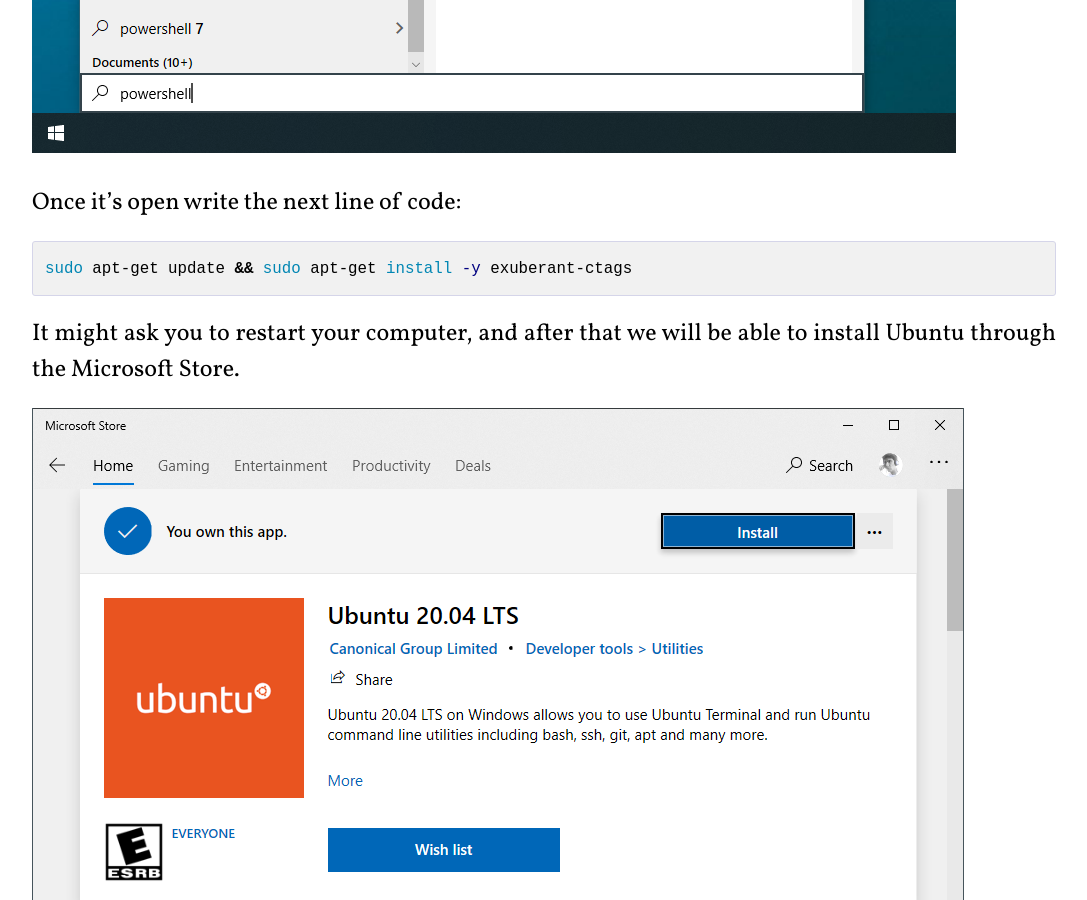
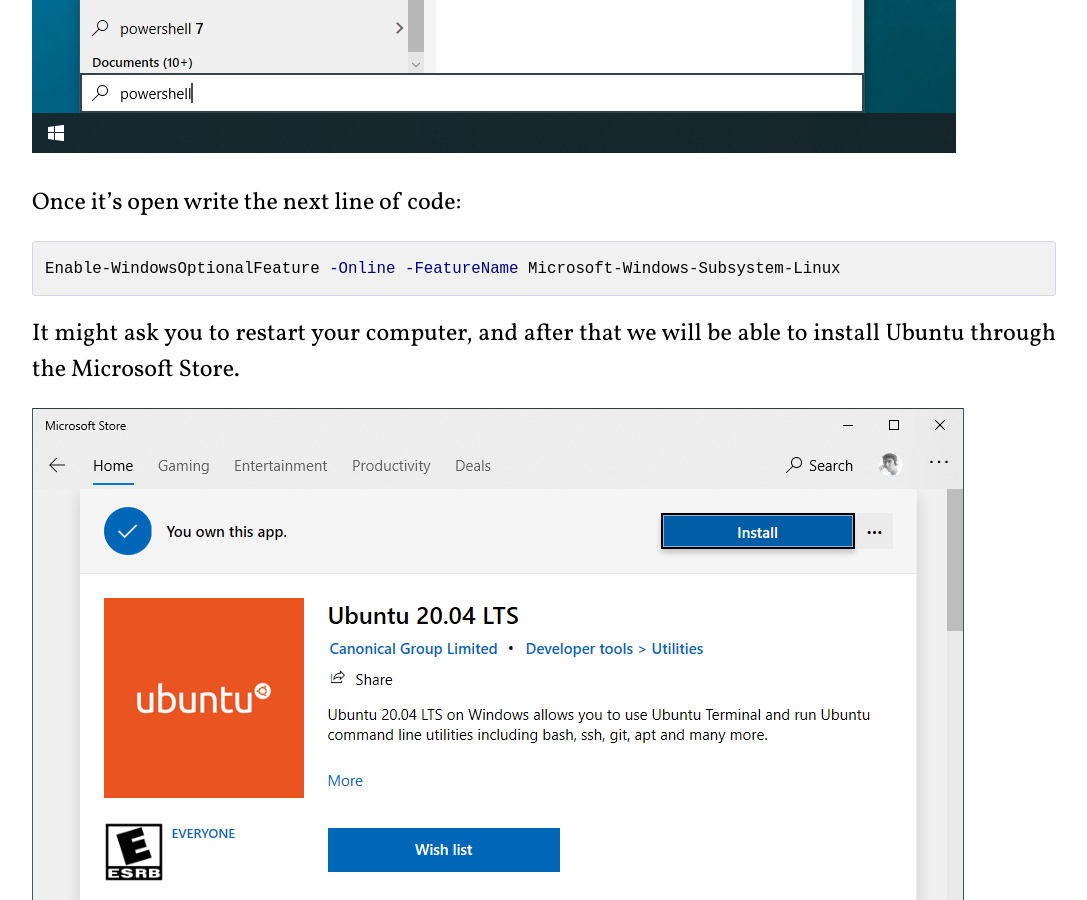
Before and after one commit to joelbugarini/joelbugarini.github.io, a Jekyll site: the page built from _posts/2020-11-07-Vim_dotnet_Ubuntu_WSL.markdown, in a window 1280 px wide and 900 px high, scrolled down 1304 px. Shown: the whole window, without its empty margins (96-1183 px from the left). Built offline with Jekyll 4.4.1, drawn with Linux system fonts in a browser that asks for light colours; comment, search, counter and statistics services are not loaded.

Commit message:
Update 2020-11-07-Vim_dotnet_Ubuntu_WSL.markdown

```diff
--- a/_posts/2020-11-07-Vim_dotnet_Ubuntu_WSL.markdown
+++ b/_posts/2020-11-07-Vim_dotnet_Ubuntu_WSL.markdown
@@ -14,8 +14,8 @@ First of all we need to install Ubuntu on Windows subsystem Linux,  for this we
 
 Once it's open write the next line of code:
 
-{% highlight bash %}
-sudo apt-get update && sudo apt-get install -y exuberant-ctags
+{% highlight powershell %}
+Enable-WindowsOptionalFeature -Online -FeatureName Microsoft-Windows-Subsystem-Linux
 {% endhighlight %}
 
 It might ask you to restart your computer, and after that we will be able to install Ubuntu through the Microsoft Store.
```
